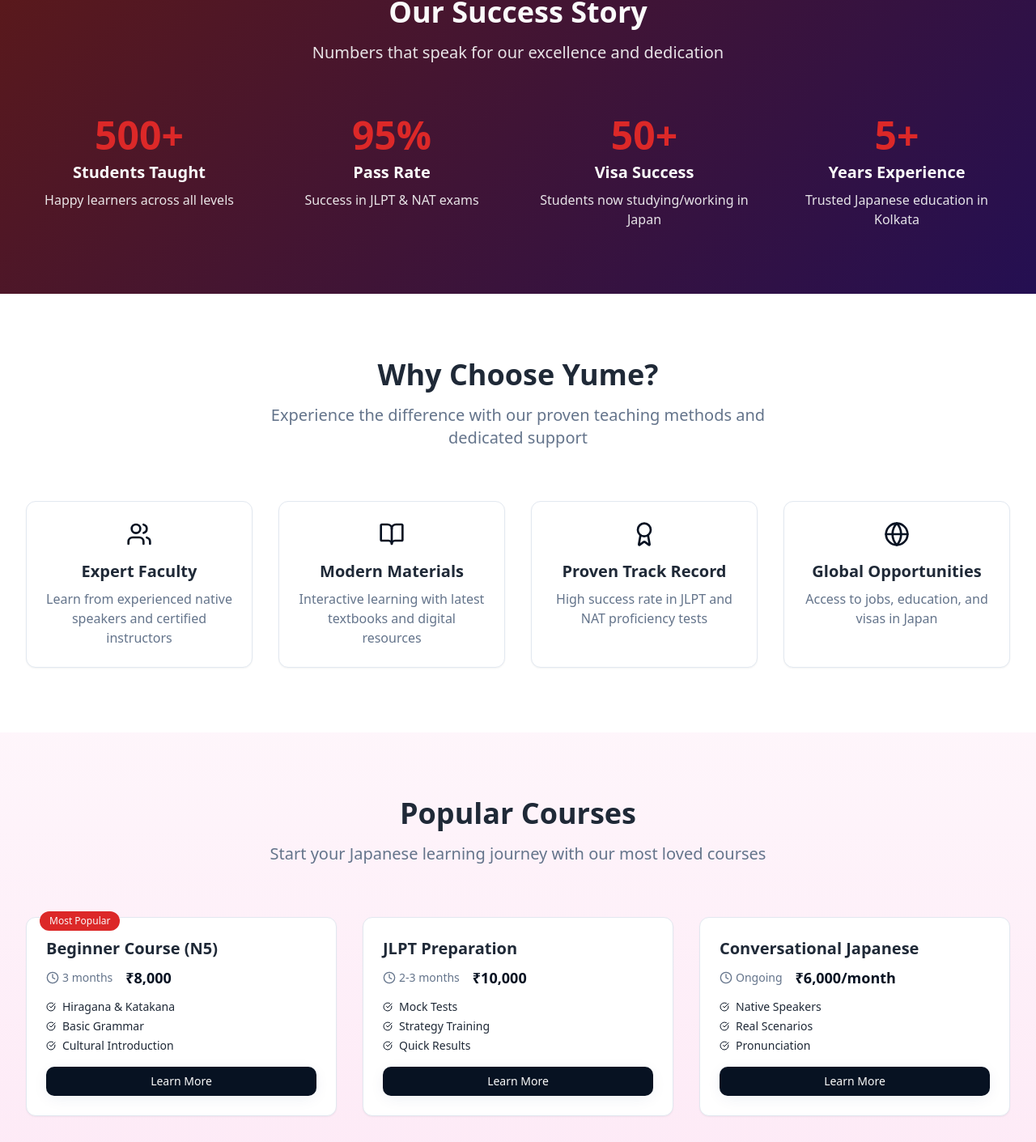
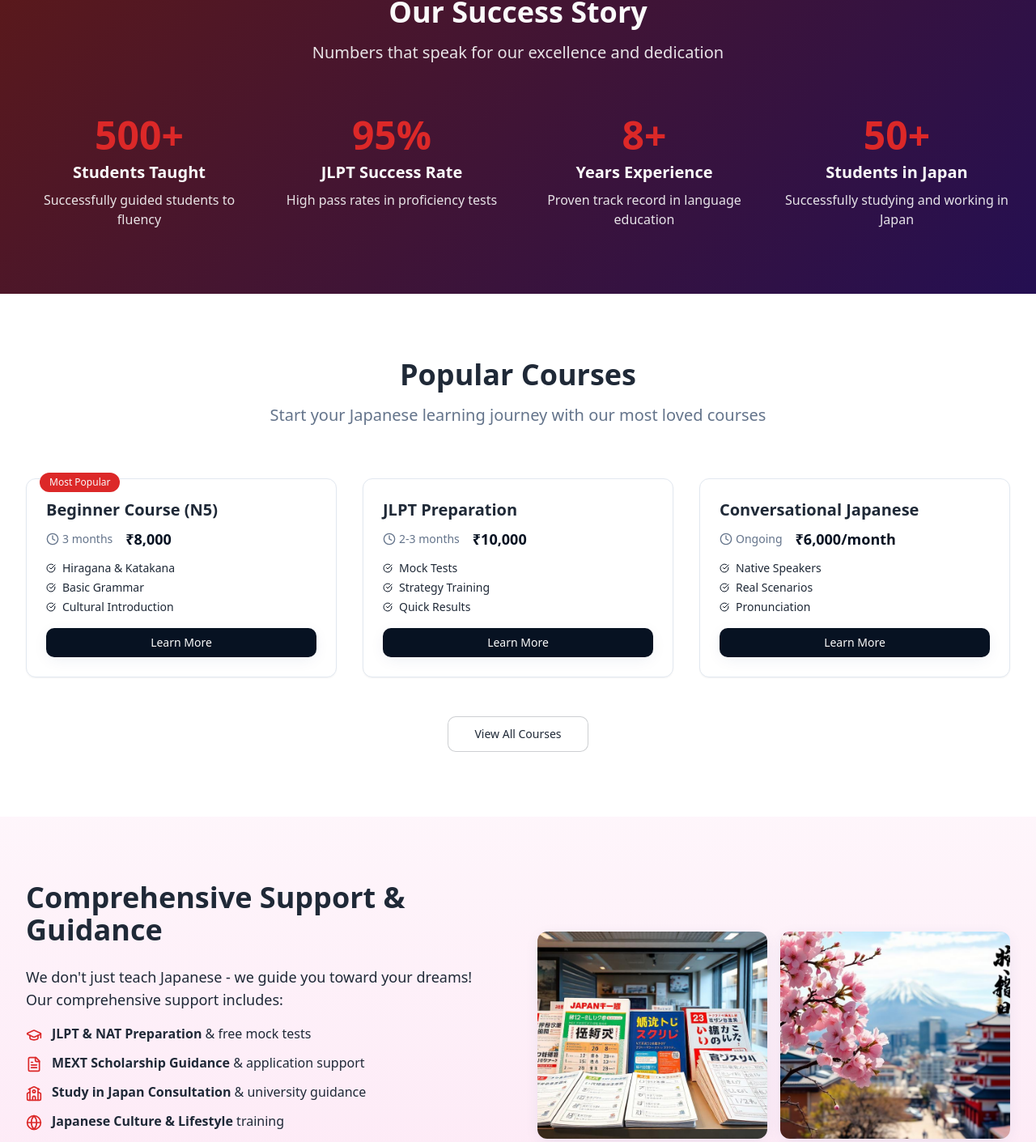
Before and after one commit to Panchammmm/yjls.kolkata, a React (Vite) app: page / in a window 1280 px wide. Shown: the part 949-2360 px from the top of the page at 81% size. Built offline with nearby package versions, Linux system fonts and the light colour scheme.

Commit message:
new_update

```diff
--- a/src/components/Footer.tsx
+++ b/src/components/Footer.tsx
@@ -12,7 +12,7 @@
               <div className="bg-secondary text-secondary-foreground px-3 py-1 rounded font-bold text-lg">
                 夢
               </div>
-              <div className="font-bold text-lg">Yume</div>
+              <div className="font-bold text-lg">YJLS</div>
             </div>
             <p className="text-primary-foreground/80 text-sm">
               Kolkata's premier Japanese language institute. Learn Japanese the fun and easy way!
--- a/src/components/Navigation.tsx
+++ b/src/components/Navigation.tsx
@@ -2,6 +2,7 @@
 import { Link, useLocation } from "react-router-dom";
 import { Button } from "@/components/ui/button";
 import { Menu, X } from "lucide-react";
+import SiteLogo from "@/assets/site-logo.png";
 
 const Navigation = () => {
   const [isOpen, setIsOpen] = useState(false);
@@ -24,10 +25,10 @@
         <div className="flex justify-between items-center h-16">
           {/* Logo */}
           <Link to="/" className="flex items-center space-x-2">
-            <div className="bg-gradient-primary text-primary-foreground px-4 py-2 rounded-lg font-bold text-xl">
-              夢
+            <div className="bg-gradient-primary text-primary-foreground rounded-full p-[3px]">
+              <img src={SiteLogo} alt="YJLS Logo" className="size-8" />
             </div>
-            <div className="font-bold text-xl text-foreground">Yume</div>
+            <div className="font-bold text-xl text-foreground">YJLS</div>
           </Link>
 
           {/* Desktop Navigation */}
@@ -46,7 +47,9 @@
               </Link>
             ))}
             <Button variant="hero" size="sm">
-              Enroll Now
+              <a href="/contact">
+                Enroll Now
+              </a>
             </Button>
           </div>
 
@@ -82,7 +85,9 @@
               ))}
               <div className="px-3 py-2">
                 <Button variant="hero" size="sm" className="w-full">
-                  Enroll Now
+                  <a href="/contact">
+                    Enroll Now
+                  </a>
                 </Button>
               </div>
             </div>
--- a/src/index.css
+++ b/src/index.css
@@ -40,7 +40,7 @@
 
     /* Japanese-inspired design tokens */
     --gradient-primary: linear-gradient(135deg, hsl(0, 57%, 23%), hsl(259, 69%, 19%));
-    --gradient-hero: linear-gradient(135deg, hsl(215 84% 25%), hsl(0 72% 51%));
+    --gradient-hero: linear-gradient(135deg, hsl(215 84% 25%), hsl(0, 72%, 51%));
     --gradient-accent: linear-gradient(180deg, hsl(322 84% 98%), hsl(322 84% 95%));
     --shadow-elegant: 0 10px 30px -10px hsl(215 84% 25% / 0.3);
     --shadow-soft: 0 4px 20px -4px hsl(215 84% 25% / 0.1);
--- a/src/pages/About.tsx
+++ b/src/pages/About.tsx
@@ -407,9 +407,9 @@
           <div className="flex flex-col sm:flex-row gap-3 sm:gap-4 justify-center">
             <Button variant="secondary" size="lg" className="text-base sm:text-lg px-6 sm:px-8 py-3 w-full sm:w-auto group">
               <a href="/contact" className="flex items-center gap-2">
-                <GraduationCap className="h-4 w-4 mr-2" />
+                <GraduationCap className="h-4 w-4 sm:h-5 sm:w-5 mr-2" />
                 Start Your Application
-                <ArrowRight className="h-4 w-4 ml-2 group-hover:translate-x-1 transition-transform" />
+                <ArrowRight className="h-4 w-4 sm:h-5 sm:w-5 mr-2 group-hover:translate-x-1 transition-transform" />
               </a>
             </Button>
             <Button
@@ -418,9 +418,9 @@
               className="text-base sm:text-lg px-6 sm:px-8 py-3 border-white text-gray-900 hover:bg-white hover:text-gray-700 w-full sm:w-auto group"
             >
               <a href="tel:+918670035037" className="flex items-center gap-2">
-                <PhoneOutgoing className="h-4 w-4 mr-2" />
+                <PhoneOutgoing className="h-4 w-4 sm:h-5 sm:w-5 mr-2" />
                 Book a Demo Class
-                <ArrowRight className="h-4 w-4 ml-2 group-hover:translate-x-1 transition-transform sm:hidden" />
+                <ArrowRight className="h-4 w-4 sm:h-5 sm:w-5 mr-2 group-hover:translate-x-1 transition-transform sm:hidden" />
               </a>
             </Button>
           </div>
--- a/src/pages/Gallery.tsx
+++ b/src/pages/Gallery.tsx
@@ -1,7 +1,7 @@
 import { useState } from "react";
 import { Card, CardContent } from "@/components/ui/card";
 import { Button } from "@/components/ui/button";
-import { X } from "lucide-react";
+import { ArrowRight, GraduationCap, PhoneOutgoing, Sparkles, X } from "lucide-react";
 import heroClassroom from "@/assets/hero-classroom.jpg";
 import learningMaterials from "@/assets/learning-materials.jpg";
 import studentsLearning from "@/assets/students-learning.jpg";
@@ -177,35 +177,37 @@
       )}
 
       {/* CTA Section */}
-      <section className="py-12 sm:py-16 md:py-20 lg:py-24 bg-gradient-hero text-primary-foreground">
+      <section className="py-12 sm:py-16 lg:py-20 bg-gradient-hero text-primary-foreground">
         <div className="max-w-4xl mx-auto text-center px-4 sm:px-6 lg:px-8">
-          <h2 className="text-2xl sm:text-3xl md:text-4xl lg:text-5xl font-bold mb-4 sm:mb-6 leading-tight">
-            Experience Yume Yourself
+          <div className="flex justify-center mb-6">
+            <div className="p-4 bg-white/10 rounded-lg">
+              <Sparkles className="h-6 w-6 text-secondary" />
+            </div>
+          </div>
+          <h2 className="text-2xl sm:text-3xl md:text-4xl font-bold mb-4 sm:mb-6 leading-tight">
+            Ready to Begin Your Journey with YJLS?
           </h2>
-          <p className="text-base sm:text-lg md:text-xl lg:text-2xl mb-6 sm:mb-8 opacity-90 leading-relaxed max-w-2xl mx-auto">
-            <span className="hidden sm:inline">
-              Visit our campus for a tour and see our facilities, meet our teachers, and experience the Yume difference firsthand.
-            </span>
-            <span className="sm:hidden">
-              Visit our campus and experience the Yume difference firsthand.
-            </span>
+          <p className="text-lg sm:text-xl mb-6 sm:mb-8 opacity-90 leading-relaxed">
+            Join hundreds of successful students who have achieved their Japanese language goals with us. Your success story starts here!
           </p>
           <div className="flex flex-col sm:flex-row gap-3 sm:gap-4 justify-center">
-            <Button
-              variant="secondary"
-              size="lg"
-              className="text-base sm:text-lg px-6 sm:px-8 py-3 sm:py-4 w-full sm:w-auto"
-            >
-              <span className="hidden sm:inline">Schedule Campus Visit</span>
-              <span className="sm:hidden">Campus Visit</span>
+            <Button variant="secondary" size="lg" className="text-base sm:text-lg px-6 sm:px-8 py-3 w-full sm:w-auto group">
+              <a href="/contact" className="flex items-center gap-2">
+                <GraduationCap className="h-4 w-4 mr-2" />
+                Start Your Application
+                <ArrowRight className="h-4 w-4 ml-2 group-hover:translate-x-1 transition-transform" />
+              </a>
             </Button>
             <Button
               variant="outline"
               size="lg"
-              className="text-base sm:text-lg px-6 sm:px-8 py-3 sm:py-4 border-white text-white hover:bg-white hover:text-primary w-full sm:w-auto"
+              className="text-base sm:text-lg px-6 sm:px-8 py-3 border-white text-gray-900 hover:bg-white hover:text-gray-700 w-full sm:w-auto group"
             >
-              <span className="hidden sm:inline">Book Demo Class</span>
-              <span className="sm:hidden">Demo Class</span>
+              <a href="tel:+918670035037" className="flex items-center gap-2">
+                <PhoneOutgoing className="h-4 w-4 mr-2" />
+                Book a Demo Class
+                <ArrowRight className="h-4 w-4 ml-2 group-hover:translate-x-1 transition-transform sm:hidden" />
+              </a>
             </Button>
           </div>
         </div>
--- a/src/pages/Home.tsx
+++ b/src/pages/Home.tsx
@@ -1,6 +1,6 @@
 import { Button } from "@/components/ui/button";
 import { Card, CardContent } from "@/components/ui/card";
-import { Star, Users, BookOpen, Award, Globe, Heart, Clock, CheckCircle, School, Play, Calendar, MapPin, Phone, Mail } from "lucide-react";
+import { Star, Users, BookOpen, Award, Globe, Heart, Clock, CheckCircle, School, Play, Calendar, MapPin, Phone, Mail, GraduationCap, FileText, MessageCircle, Target, Headphones, Gift, Sparkle, Sparkles, ArrowRight } from "lucide-react";
 import heroImage from "@/assets/hero-classroom.jpg";
 import learningMaterials from "@/assets/learning-materials.jpg";
 import studentsLearning from "@/assets/students-learning.jpg";
@@ -11,7 +11,7 @@
     {
       icon: <Users className="h-6 w-6 sm:h-8 sm:w-8" />,
       title: "Expert Faculty",
-      description: "Learn from experienced native speakers and certified instructors"
+      description: "Learn from experienced certified instructors with proven teaching expertise"
     },
     {
       icon: <BookOpen className="h-6 w-6 sm:h-8 sm:w-8" />,
@@ -26,32 +26,31 @@
     {
       icon: <Globe className="h-6 w-6 sm:h-8 sm:w-8" />,
       title: "Global Opportunities",
-      description: "Access to jobs, education, and visas in Japan"
+      description: "Comprehensive guidance for studying and working in Japan"
     }
   ];
 
   const testimonials = [
     {
-      name: "Priya Sharma",
+      name: "Anirban Mondal",
       rating: 5,
-      text: "The best Japanese language school in Kolkata! Teachers are patient and the methods are so effective.",
-      role: "Student, N3 Level"
+      text: "I'm currently studying Japanese at Yume Japanese Language School and the experience has been fantastic. The teachers are excellent—knowledgeable, patient, and make learning enjoyable.",
+      role: "Current Student"
     },
     {
-      name: "Ravi Poddar",
+      name: "Rohit Sarkar",
       rating: 5,
-      text: "Got my student visa for Japan with their expert guidance. Forever grateful to Yume!",
-      role: "Former Student"
+      text: "The instructor is incredibly approachable and create a fun and engaging environment, even when tackling complex concepts. Their structured curriculum ensures a clear learning path.",
+      role: "JLPT Graduate"
     },
     {
-      name: "Ayesha Sengupta",
+      name: "Suchismita Mridha",
       rating: 5,
-      text: "Yume's modern materials and friendly faculty made learning enjoyable and effective. Highly recommended!",
-      role: "JLPT N5 Achiever"
+      text: "My experience with Yume Japanese Language School was quite well and I've learned a lot from the teacher. Equal attention was given to every individual which is the best part of YJLS.",
+      role: "Former Student"
     }
   ];
 
-  // NEW SECTIONS DATA
   const courses = [
     {
       title: "Beginner Course (N5)",
@@ -77,10 +76,26 @@
   ];
 
   const stats = [
-    { number: "500+", label: "Students Taught", description: "Happy learners across all levels" },
-    { number: "95%", label: "Pass Rate", description: "Success in JLPT & NAT exams" },
-    { number: "50+", label: "Visa Success", description: "Students now studying/working in Japan" },
-    { number: "5+", label: "Years Experience", description: "Trusted Japanese education in Kolkata" }
+    {
+      number: "500+",
+      label: "Students Taught",
+      description: "Successfully guided students to fluency",
+    },
+    {
+      number: "95%",
+      label: "JLPT Success Rate",
+      description: "High pass rates in proficiency tests",
+    },
+    {
+      number: "8+",
+      label: "Years Experience",
+      description: "Proven track record in language education",
+    },
+    {
+      number: "50+",
+      label: "Students in Japan",
+      description: "Successfully studying and working in Japan",
+    }
   ];
 
   const upcomingEvents = [
@@ -101,7 +116,7 @@
     {
       date: "30",
       month: "Sep",
-      title: "Japan Study Visa Seminar",
+      title: "MEXT Scholarship Guidance Seminar",
       time: "3:00 PM - 5:00 PM",
       type: "Seminar"
     }
@@ -165,36 +180,8 @@
         </div>
       </section>
 
-      {/* Benefits Section */}
-      <section className="py-12 sm:py-16 lg:py-20 bg-background">
-        <div className="max-w-7xl mx-auto px-4 sm:px-6 lg:px-8">
-          <div className="text-center mb-12 sm:mb-16">
-            <h2 className="text-2xl sm:text-3xl lg:text-4xl font-bold text-foreground mb-3 sm:mb-4">
-              Why Choose Yume?
-            </h2>
-            <p className="text-lg sm:text-xl text-muted-foreground max-w-2xl mx-auto px-4">
-              Experience the difference with our proven teaching methods and dedicated support
-            </p>
-          </div>
-
-          <div className="grid grid-cols-1 sm:grid-cols-2 lg:grid-cols-4 gap-4 sm:gap-8">
-            {benefits.map((benefit, index) => (
-              <Card key={index} className="text-center hover:shadow-elegant transition-all duration-300 hover:-translate-y-1">
-                <CardContent className="p-4 sm:p-6">
-                  <div className="text-primary mb-3 sm:mb-4 flex justify-center">
-                    {benefit.icon}
-                  </div>
-                  <h3 className="text-md sm:text-xl font-semibold mb-2">{benefit.title}</h3>
-                  <p className="text-sm sm:text-base text-muted-foreground leading-relaxed">{benefit.description}</p>
-                </CardContent>
-              </Card>
-            ))}
-          </div>
-        </div>
-      </section>
-
       {/* NEW: Popular Courses Preview */}
-      <section className="py-12 sm:py-16 lg:py-20 bg-gradient-accent">
+      <section className="py-12 sm:py-16 lg:py-20">
         <div className="max-w-7xl mx-auto px-4 sm:px-6 lg:px-8">
           <div className="text-center mb-12 sm:mb-16">
             <h2 className="text-2xl sm:text-3xl lg:text-4xl font-bold text-foreground mb-3 sm:mb-4">
@@ -246,38 +233,42 @@
         </div>
       </section>
 
-      {/* Features Section */}
+      {/* Features Section - What we provide */}
       <section className="py-12 sm:py-16 lg:py-20 bg-gradient-accent">
         <div className="max-w-7xl mx-auto px-4 sm:px-6 lg:px-8">
           <div className="grid grid-cols-1 lg:grid-cols-2 gap-8 sm:gap-12 items-center">
             <div className="order-2 lg:order-1">
               <h2 className="text-2xl sm:text-3xl lg:text-4xl font-bold text-foreground mb-4 sm:mb-6 text-center lg:text-left">
-                Career & Visa Support
+                Comprehensive Support & Guidance
               </h2>
               <div className="space-y-3 sm:space-y-4 text-foreground">
                 <p className="text-base sm:text-lg leading-relaxed text-center lg:text-left">
-                  We don't just teach Japanese - we open doors to your future! Our comprehensive support includes:
+                  We don't just teach Japanese - we guide you toward your dreams! Our comprehensive support includes:
                 </p>
                 <ul className="space-y-2 sm:space-y-3 max-w-lg ml-2 sm:ml-0 sm:mx-0">
                   <li className="flex items-start space-x-3">
-                    <div className="w-2 h-2 bg-secondary rounded-full mt-2 flex-shrink-0"></div>
-                    <span className="text-sm sm:text-base">Student and Job Visa guidance</span>
+                    <GraduationCap className="h-5 w-5 text-secondary mt-1 flex-shrink-0" />
+                    <span className="text-sm sm:text-base"><strong>JLPT & NAT Preparation</strong> & free mock tests</span>
                   </li>
                   <li className="flex items-start space-x-3">
-                    <div className="w-2 h-2 bg-secondary rounded-full mt-2 flex-shrink-0"></div>
-                    <span className="text-sm sm:text-base">TITP visa program assistance</span>
+                    <FileText className="h-5 w-5 text-secondary mt-1 flex-shrink-0" />
+                    <span className="text-sm sm:text-base"><strong>MEXT Scholarship Guidance</strong> & application support</span>
                   </li>
                   <li className="flex items-start space-x-3">
-                    <div className="w-2 h-2 bg-secondary rounded-full mt-2 flex-shrink-0"></div>
-                    <span className="text-sm sm:text-base">Global institution applications</span>
+                    <School className="h-5 w-5 text-secondary mt-1 flex-shrink-0" />
+                    <span className="text-sm sm:text-base"><strong>Study in Japan Consultation</strong> & university guidance</span>
                   </li>
                   <li className="flex items-start space-x-3">
-                    <div className="w-2 h-2 bg-secondary rounded-full mt-2 flex-shrink-0"></div>
-                    <span className="text-sm sm:text-base">Job placement assistance</span>
+                    <Globe className="h-5 w-5 text-secondary mt-1 flex-shrink-0" />
+                    <span className="text-sm sm:text-base"><strong>Japanese Culture & Lifestyle</strong> training</span>
                   </li>
                   <li className="flex items-start space-x-3">
-                    <div className="w-2 h-2 bg-secondary rounded-full mt-2 flex-shrink-0"></div>
-                    <span className="text-sm sm:text-base">Personalized coaching for opportunities</span>
+                    <Target className="h-5 w-5 text-secondary mt-1 flex-shrink-0" />
+                    <span className="text-sm sm:text-base"><strong>Interview Preparation</strong> & job guidance</span>
+                  </li>
+                  <li className="flex items-start space-x-3">
+                    <Gift className="h-5 w-5 text-secondary mt-1 flex-shrink-0" />
+                    <span className="text-sm sm:text-base"><strong>Free Study Materials</strong> & WhatsApp groups</span>
                   </li>
                 </ul>
               </div>
@@ -348,6 +339,34 @@
         </div>
       </section>
 
+      {/* Why Choose Us Section */}
+      <section className="py-12 sm:py-16 lg:py-20 bg-gradient-accent">
+        <div className="max-w-7xl mx-auto px-4 sm:px-6 lg:px-8">
+          <div className="text-center mb-12 sm:mb-16">
+            <h2 className="text-2xl sm:text-3xl lg:text-4xl font-bold text-foreground mb-3 sm:mb-4">
+              Why Choose Yume?
+            </h2>
+            <p className="text-lg sm:text-xl text-muted-foreground max-w-2xl mx-auto px-4">
+              Experience the difference with our proven teaching methods and dedicated support
+            </p>
+          </div>
+
+          <div className="grid grid-cols-1 sm:grid-cols-2 lg:grid-cols-4 gap-4 sm:gap-8">
+            {benefits.map((benefit, index) => (
+              <Card key={index} className="text-center hover:shadow-elegant transition-all duration-300 hover:-translate-y-1">
+                <CardContent className="p-4 sm:p-6">
+                  <div className="text-primary mb-3 sm:mb-4 flex justify-center">
+                    {benefit.icon}
+                  </div>
+                  <h3 className="text-md sm:text-xl font-semibold mb-2">{benefit.title}</h3>
+                  <p className="text-sm sm:text-base text-muted-foreground leading-relaxed">{benefit.description}</p>
+                </CardContent>
+              </Card>
+            ))}
+          </div>
+        </div>
+      </section>
+
       {/* Testimonials Section */}
       <section className="py-12 sm:py-16 lg:py-20 bg-background">
         <div className="max-w-7xl mx-auto px-4 sm:px-6 lg:px-8">
@@ -400,10 +419,14 @@
           </p>
           <div className="flex flex-col sm:flex-row gap-3 sm:gap-4 justify-center items-center max-w-md sm:max-w-none mx-auto">
             <Button variant="secondary" size="lg" className="w-full sm:w-auto text-base sm:text-lg px-6 sm:px-8 py-2.5 sm:py-3 flex items-center justify-center">
-              <Heart className="h-4 w-4 sm:h-5 sm:w-5 mr-2" />
-              <a href="/contact">Start Learning Today</a>
+              <a href="/contact" className="flex items-center gap-2">
+                <GraduationCap className="h-4 w-4 sm:h-5 sm:w-5 mr-2" />
+                Start Your Application
+                <ArrowRight className="h-4 w-4 ml-2 group-hover:translate-x-1 transition-transform" />
+              </a>
             </Button>
             <Button variant="outline" size="lg" className="w-full sm:w-auto text-base sm:text-lg px-6 sm:px-8 py-2.5 sm:py-3 border-white hover:bg-white text-gray-800 hover:text-gray-700">
+              <Sparkles className="h-4 w-4 sm:h-5 sm:w-5 mr-2" />
               <a href="/gallery">View Our Gallery</a>
             </Button>
           </div>
```
Also changed, not shown: src/assets/site-logo.png (added).
